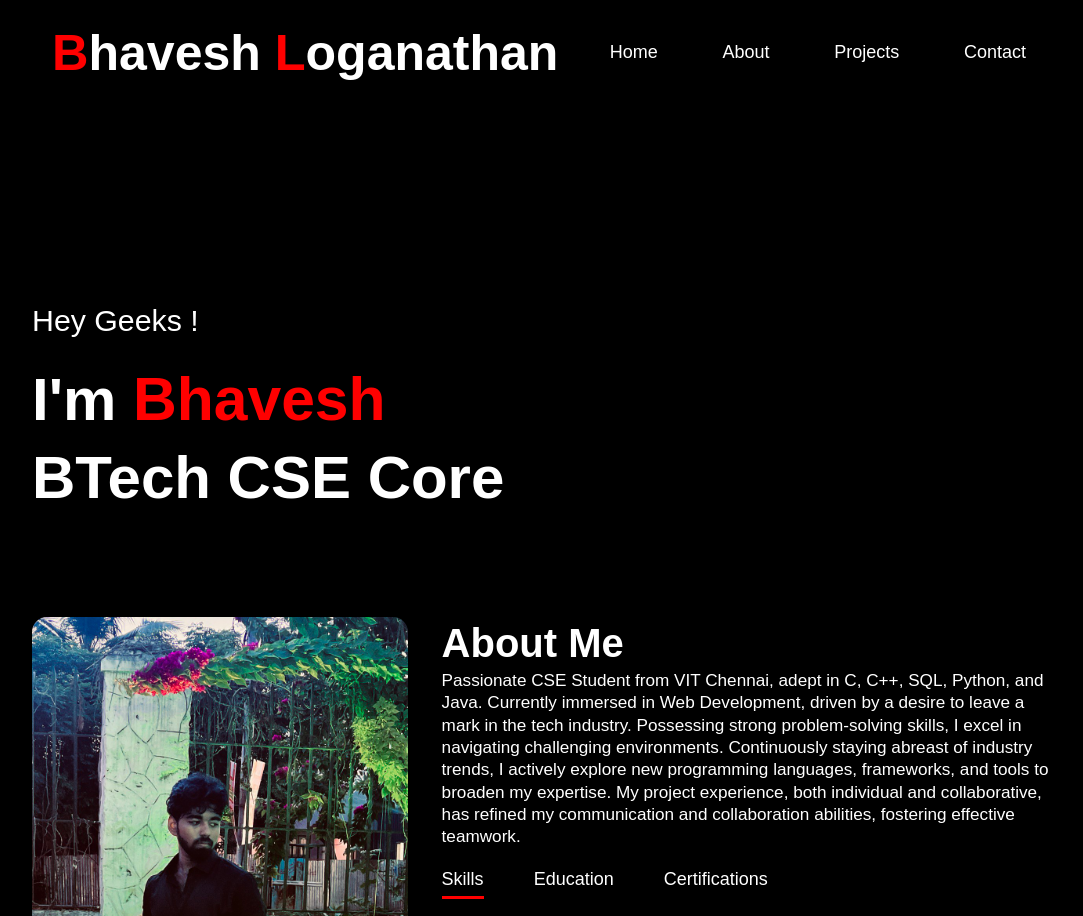
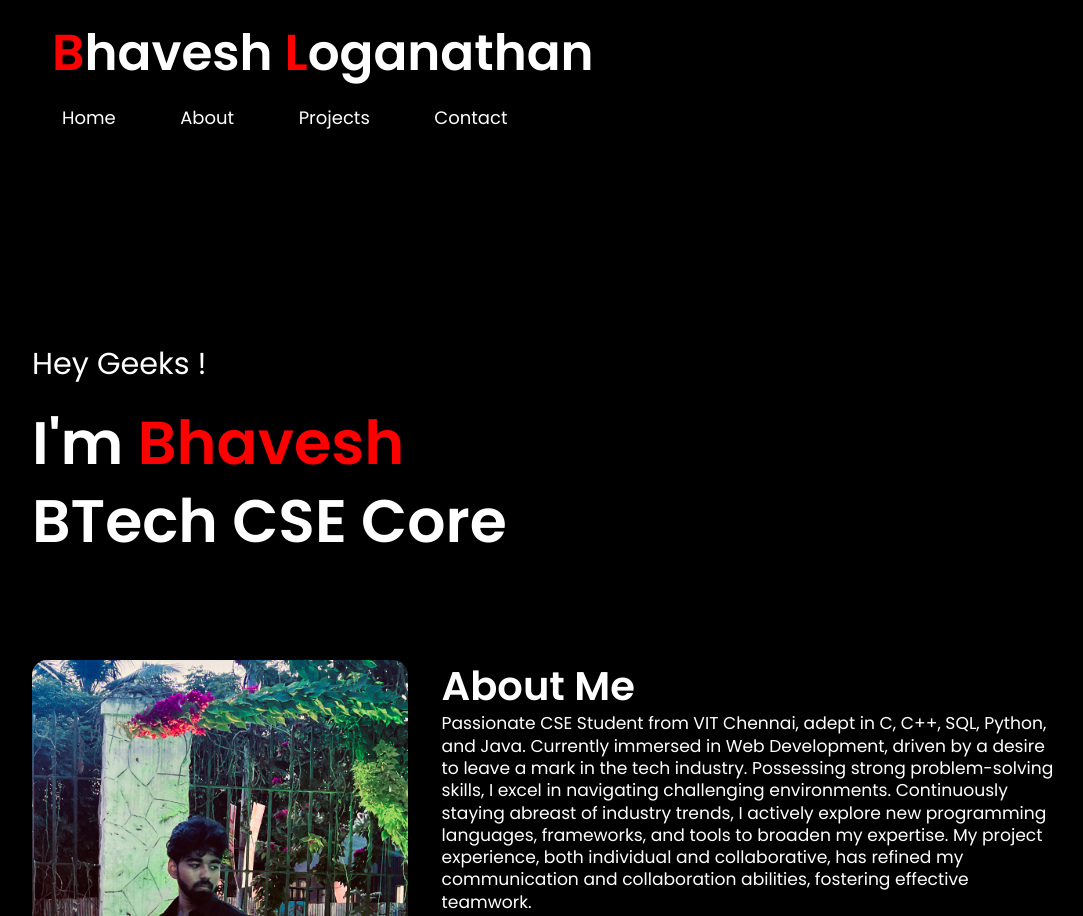
Before and after one commit to Bhavesh71/bhavesh.github.io, a plain HTML site: page index.html in a window 1280 px wide. Shown: the top 916 px of the page, without its empty margins (96-1179 px from the left). Drawn offline with Linux system fonts and the light colour scheme.

Commit message:
Update styles.css

```diff
--- a/styles.css
+++ b/styles.css
@@ -1,3 +1,5 @@
+@import url('https://fonts.googleapis.com/css2?family=Poppins:wght@300;400;500;600&display=swap');
+
 * {
     margin: 0;
     padding: 0;
```
